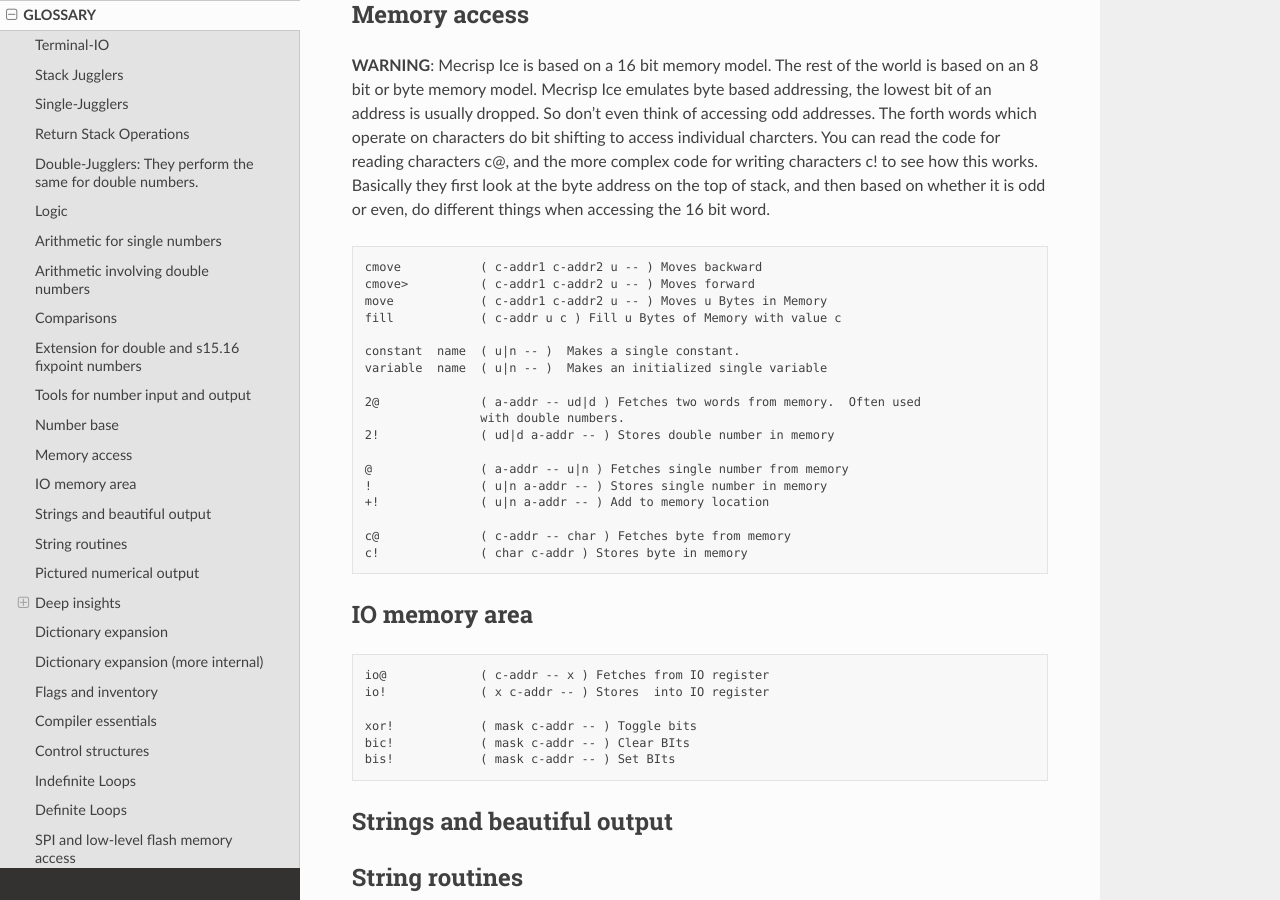
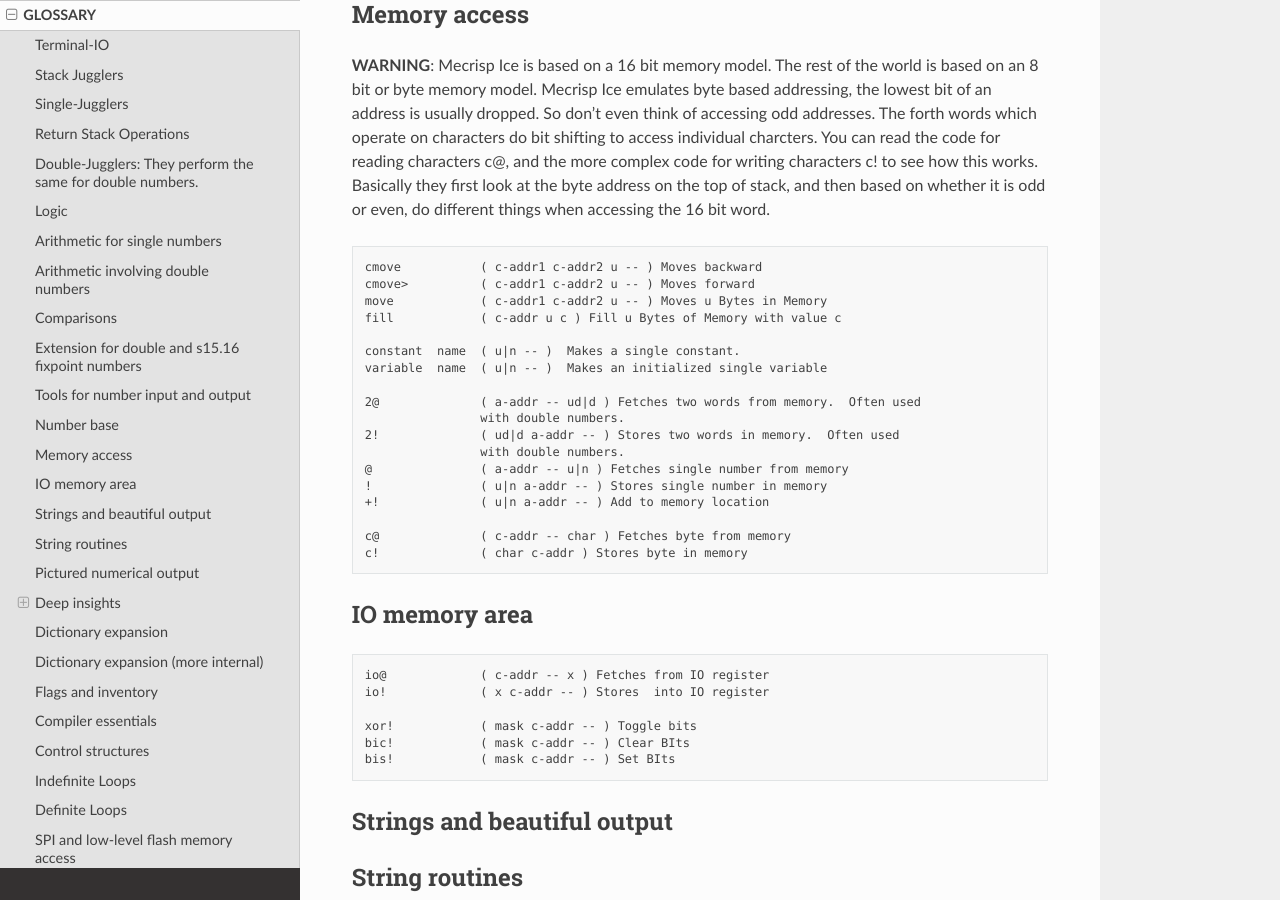
Before and after one commit to PythonLinks/Mecrisp-Ice, a Sphinx documentation site: the page built from docs/source/glossary.rst, in a window 1280 px wide and 900 px high, scrolled down 4824 px. Built offline with Sphinx 7.4.7 and the Read the Docs theme 2.0.0, drawn with Linux system fonts in a browser that asks for light colours.

Commit message:
Update glossary.rst 2!

```diff
--- a/docs/source/glossary.rst
+++ b/docs/source/glossary.rst
@@ -297,8 +297,8 @@
 
         2@              ( a-addr -- ud|d ) Fetches two words from memory.  Often used
                         with double numbers.
-        2!              ( ud|d a-addr -- ) Stores double number in memory
-
+        2!              ( ud|d a-addr -- ) Stores two words in memory.  Often used
+                        with double numbers.
         @               ( a-addr -- u|n ) Fetches single number from memory
         !               ( u|n a-addr -- ) Stores single number in memory
         +!              ( u|n a-addr -- ) Add to memory location
```
